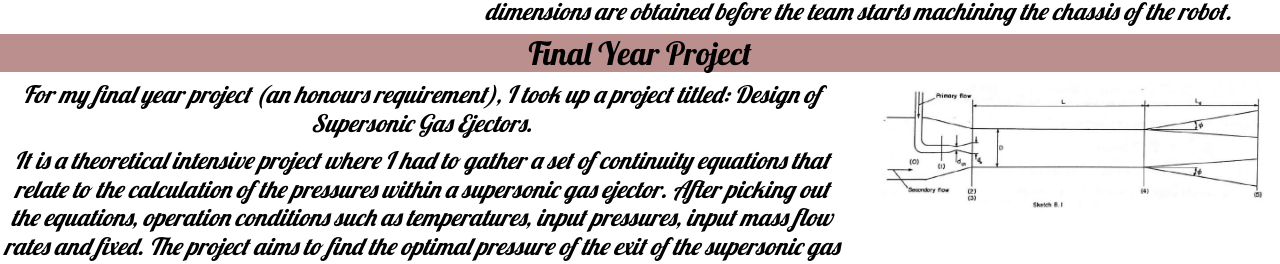
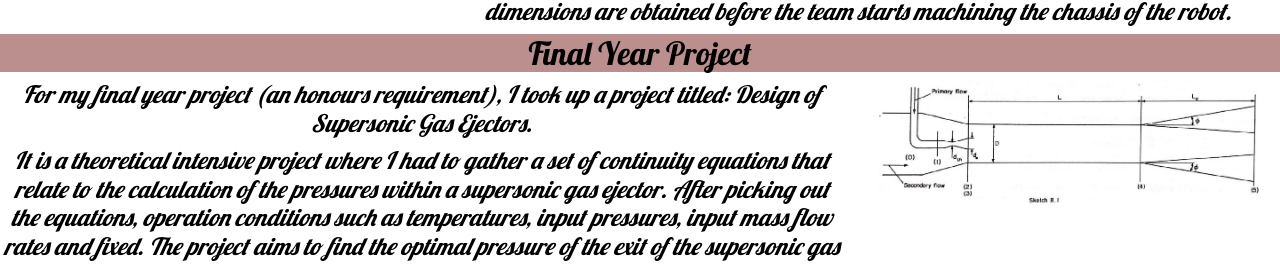
Before and after one commit to hajimss/hazimsulaiman.github, a plain HTML site: page index.html in a window 1280 px wide. Shown: the part 1526-1790 px from the top of the page. Drawn offline with nearby package versions, Linux system fonts and the light colour scheme.

Commit message:
added supersonic2.png

```diff
--- a/index.html
+++ b/index.html
@@ -119,7 +119,7 @@
 
         </div>
         <div class="col-md-4">
-            <img src="https://hajimss.github.io/images/supersonic.jpg" class="img-fluid rounded mx-auto d-block" alt="Superonic Gas Ejector">
+            <img src="https://hajimss.github.io/images/supersonic2.png" class="img-fluid rounded mx-auto d-block" alt="Superonic Gas Ejector">
         </div>
         </div>
 
```
Also changed, not shown: images/supersonic2.png (added).
